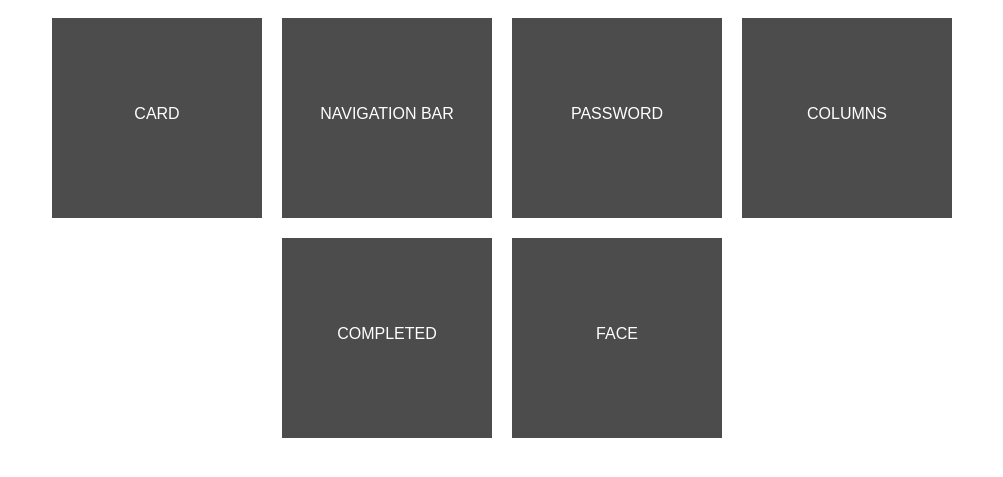
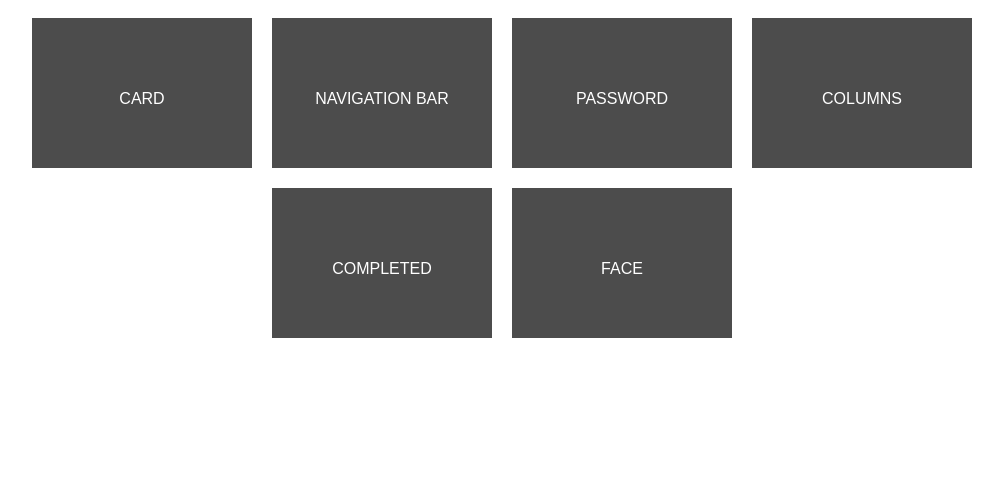
Before and after one commit to KCode100/front-end-fun, a website: page index.html in a window 1280 px wide. Shown: the part 79-556 px from the top of the page, without its empty margins (138-1141 px from the left). Drawn offline with Linux system fonts and the light colour scheme.

Commit message:
style links

```diff
--- a/src/sass/pages/_index.scss
+++ b/src/sass/pages/_index.scss
@@ -20,8 +20,8 @@
 
 		li {
 			background-color: rgba(0, 0, 0, 0.7);
-			height: 200px;
-			width: 210px;
+			height: 150px;
+			width: 220px;
 			border-bottom: 10px solid transparent;
 
 			&:hover {
@@ -39,6 +39,7 @@
 			text-transform: uppercase;
 			text-decoration: none;
 			background-color: transparent;
+			transform: translateY(10px);
 		}
 	}
 }
```
Also changed, not shown: public/css/style.css, 1 other file.
